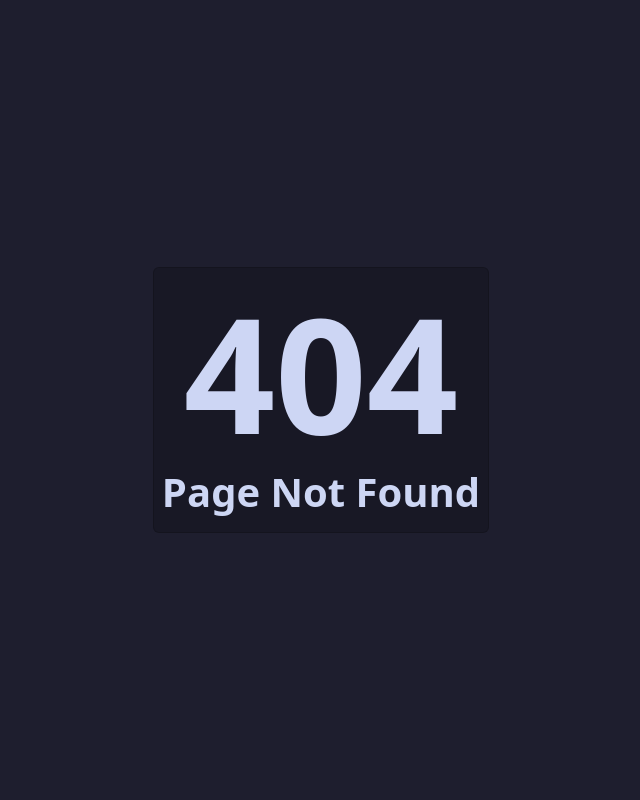
After one commit to EngJurado/Maze-solver, a Flask app: template templates/404.html in a window 1280 px wide. The commit adds this page. Shown: the whole page, without its empty margins (319-959 px from the left). Run offline with Flask 3, Linux system fonts and the light colour scheme; the template is opened without the code that fills it, so the values that code supplies are empty; some libraries are stand-ins or nearby versions.

Commit message:
Add files via upload

```diff
--- a/app.py
+++ b/app.py
@@ -2,6 +2,10 @@ from flask import Flask, render_template, request
 from models.astar import a_star_search
 
 app = Flask(__name__)
+
+@app.errorhandler(404)
+def not_found(error):
+    return render_template('404.html')
 
 @app.route('/')
 def index():
--- /dev/null
+++ b/static/css/404.css
@@ -0,0 +1,11 @@
+.e404 {
+    font-size: 4em;
+}
+
+h1:hover{
+    color: #6c7086;
+}
+
+a {
+    text-decoration: none;
+}
--- a/static/css/base.css
+++ b/static/css/base.css
@@ -1,35 +1,18 @@
-.d-flex {
-    height: 100vh;
-}
-body {
+body{
     background-color: #1e1e2e;
 }
+
+h1{
+    font-weight: bold;
+    color: #cdd6f4;
+}
+
 .card {
     background-color: #181825;
 }
-.card-title {
-    color: #cdd6f4;
+
+@media screen and (min-width: 992px) {
+    .d-flex {
+        height: 100vh;
+    }
 }
-.grid {
-    display: grid;
-    grid-template-columns: repeat(10, 40px);
-    grid-template-rows: repeat(10, 40px);
-}
-.cell {
-    width: 40px;
-    height: 40px;
-    border: 1px solid #cdd6f4;
-    cursor: pointer;
-}
-.wall {
-    background-color: #11111b;
-}
-.path {
-    background-color: #cdd6f4;
-}
-.entrance {
-    background-color: #89b4fa;
-}
-.exit {
-    background-color: #a6e3a1;
-}
--- /dev/null
+++ b/templates/404.html
@@ -0,0 +1,13 @@
+{% extends "base.html" %}
+
+{% block meta %}
+    <title>Error 404</title>
+    <meta name="description" content="This page could not be found">
+    <link href="{{ url_for('static', filename = 'css/404.css') }}" rel="stylesheet">
+{% endblock %}
+
+{% block content %}
+    <a href="{{ url_for('index') }}">
+        <h1><span class="e404">404</span><br> Page Not Found</h1>
+    </a>
+{% endblock %}
--- a/templates/base.html
+++ b/templates/base.html
@@ -1,31 +1,21 @@
 <!DOCTYPE html>
 <html lang="en">
-<head>
     <meta charset="UTF-8">
     <meta name="viewport" content="width=device-width, initial-scale=1.0">
-    <title>Maze Solver</title>
-    <meta name="description" content="This project is an implementation of astar to solve mazes using flask.">
+    <link href="{{ url_for('static', filename = 'fontawesome/css/all.min.css') }}" rel="stylesheet">
     <link href="{{ url_for('static', filename = 'css/bootstrap.min.css') }}" rel="stylesheet">
+    {% block meta %}{% endblock %}
+    <link rel="icon" type="/image/png" href="{{ url_for('static', filename = 'img/favicon.webp') }}">
     <link href="{{ url_for('static', filename = 'css/base.css') }}" rel="stylesheet">
-    {% block styles %}{% endblock %}
 </head>
 <body>
-    <div class="d-flex justify-content-center align-items-center">
-        <div class="card">
-            <h1 class="card-title text-center">Interactive Map</h1>
-            <div class="grid" id="grid">
-                {% for row in map %}
-                    {% for cell in row %}
-                    <div class="cell {% if cell == 0 %}path{% elif cell == 1 %}wall{% elif cell == 2 %}entrance{% elif cell == 3 %}exit{% elif cell == 5 %}search{% endif %}"
-                        data-row="{{ loop.index0 }}"
-                        data-col="{{ loop.index0 }}"
-                        data-type="{{ cell }}">
-                    </div>
-                    {% endfor %}
-                {% endfor %}
+    <div class="row justify-content-center">
+        <div class="col-12 col-lg-4">
+            <div class="d-flex justify-content-center align-items-center">
+                <div class="card text-center m-2 p-2">
+                    {% block content %}{% endblock %}
+                </div>
             </div>
-            {% block scripts %}{% endblock %}
         </div>
     </div>
-</body>
 </html>
--- a/templates/index.html
+++ b/templates/index.html
@@ -1,4 +1,4 @@
-{% extends "base.html" %}
+{% extends "map.html" %}
 
 {% block styles %}
     <link href="{{ url_for('static', filename = 'css/index.css') }}" rel="stylesheet">
--- a/templates/search.html
+++ b/templates/search.html
@@ -1,4 +1,4 @@
-{% extends "base.html" %}
+{% extends "map.html" %}
 
 {% block styles %}
     <link href="{{ url_for('static', filename = 'css/search.css') }}" rel="stylesheet">
```
Also changed, not shown: static/css/map.css (added, +24 -0 lines), templates/map.html (added, +24 -0 lines), static/css/index.css (line endings or trailing spaces).
